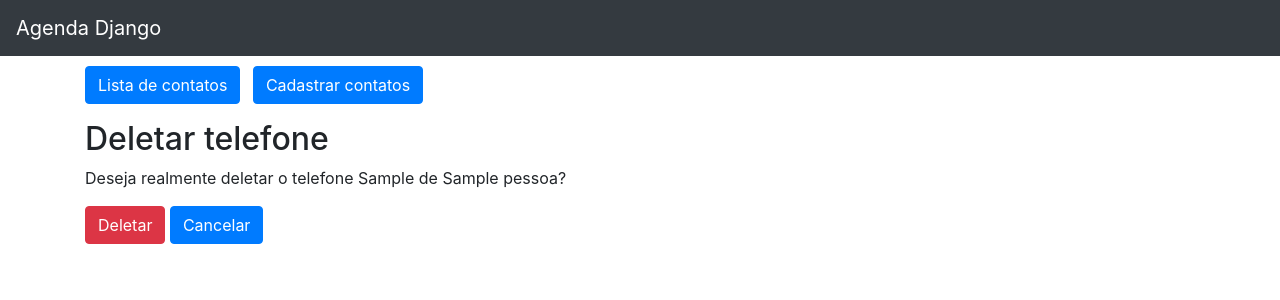
After one commit to gelira/agenda-django, a Django app: page /deletar-telefone/1 in a window 1280 px wide. The commit adds this page. Shown: the top 300 px of the page. Run offline with Django 3.2, Linux system fonts and the light colour scheme; tables that the repository leaves empty hold one stand-in row (values such as "Sample post"); some libraries are stand-ins or nearby versions.

Commit message:
Deletar telefone

```diff
--- a/core/templates/core/atualizar_telefone.html
+++ b/core/templates/core/atualizar_telefone.html
@@ -6,5 +6,7 @@
         {% csrf_token %}
         {{ form.as_p }}
         <button type="submit" class="btn btn-primary">Atualizar</button>
+        <a class="btn btn-danger" role="button"
+          href="{% url 'core:deletar_telefone' pk=telefone.id %}">Deletar</a>
     </form>
 {% endblock conteudo %}
--- /dev/null
+++ b/core/templates/core/deletar_telefone.html
@@ -0,0 +1,12 @@
+{% extends 'base.html' %}
+
+{% block conteudo %}
+  <h2>Deletar telefone</h2>
+  <p>Deseja realmente deletar o telefone {{ telefone }} de {{ telefone.pessoa }}?</p>
+  <form method="POST">
+    {% csrf_token %}
+    <button class="btn btn-danger" type="submit">Deletar</button>
+    <a href="{% url 'core:telefones' pk=telefone.pessoa_id %}"
+      class="btn btn-primary">Cancelar</a>
+  </form>
+{% endblock conteudo %}
--- a/core/urls.py
+++ b/core/urls.py
@@ -11,5 +11,6 @@ urlpatterns = [
     path('telefones/<int:pk>', views.ListaTelefonesView.as_view(), name='telefones'),
     path('telefones/<int:pk>/cadastro', views.CadastrarTelefoneView.as_view(), name='cadastro_telefone'),
     path('atualizar-telefone/<int:pk>', views.AtualizarTelefoneView.as_view(), name='atualizar_telefone'),
+    path('deletar-telefone/<int:pk>', views.DeletarTelefoneView.as_view(), name='deletar_telefone'),
     path('', views.InicioView.as_view(), name='inicio')
 ]
--- a/core/views.py
+++ b/core/views.py
@@ -51,6 +51,7 @@ class AtualizarContatoView(generic.UpdateView):
     model = Pessoa
     form_class = PessoaForm
     template_name = 'core/atualizar_contato.html'
+    context_object_name = 'telefone'
     success_url = reverse_lazy('core:lista')
 
 class AtualizarTelefoneView(generic.UpdateView):
@@ -60,3 +61,11 @@ class AtualizarTelefoneView(generic.UpdateView):
 
     def get_success_url(self):
         return reverse('core:telefones', kwargs={'pk': self.object.pessoa_id})
+
+class DeletarTelefoneView(generic.DeleteView):
+    model = Telefone
+    template_name = 'core/deletar_telefone.html'
+    context_object_name = 'telefone'
+
+    def get_success_url(self):
+        return reverse('core:telefones', kwargs={'pk': self.object.pessoa_id})
```
